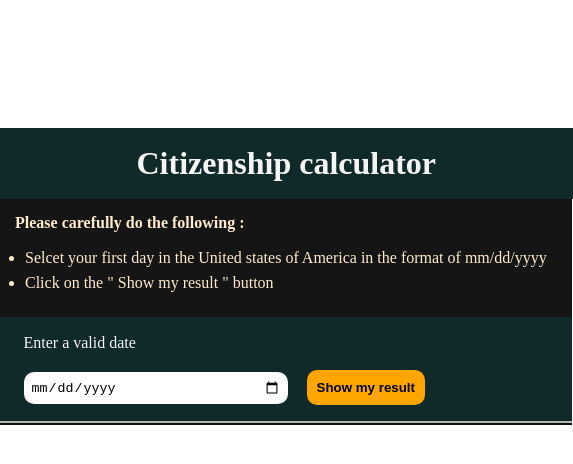
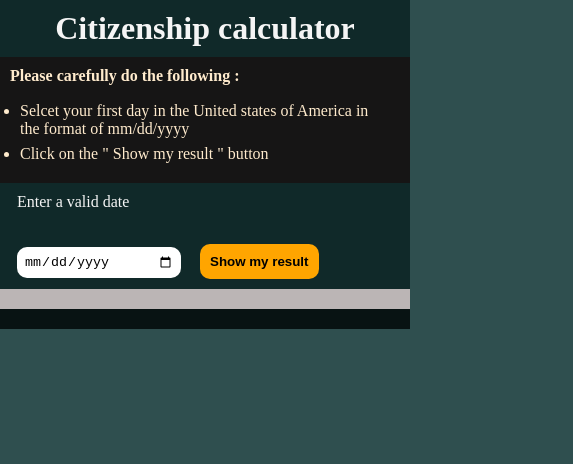
Before and after one commit to kberhane30/Citizenship-calculator, a website: page index.html in a window 390 px wide. Shown: the whole page, 573 px wide, since content can reach past the window. Drawn offline with Linux system fonts and the light colour scheme.

Commit message:
Responisivity
Added some lines of code to make the app a device friendly.

```diff
--- a/javaScript.js
+++ b/javaScript.js
@@ -1,3 +1,4 @@
+
 
 
 let selectDate = document.getElementById('Calender');
@@ -31,7 +32,7 @@ console.log(period.get('days'));
 console.log(applyingDate.format('MMM/DD/YYYY'));
 
 dur.innerText = period.get('years') +" years " + period.get('month') + " months " + period.get('days') + " Days ";
-apply.innerText = applyingDate.format('MMM/DD/YYYY');
+apply.innerText = applyingDate.format('MMMM/DD/YYYY');
 
 
 
--- a/style.css
+++ b/style.css
@@ -4,14 +4,6 @@
 }
 .calculator{
     margin-top: 8em;
-}
-.popup{
-    width: 600px;
-    height: 410px;
-    background-color: white;
-    position: absolute;
-    top: 16%;
-    right: 30%;
 }
 h1{
     font-family:translate;
@@ -85,3 +77,70 @@ h2{
     width: 570px;
     padding: 1px;
 }
+@media only screen and (max-width: 600px) {
+    body {
+      background-color: darkslategray;
+    }
+    .calculator{
+        margin:0px;
+        background-color:black;
+    }
+    h1{
+        font-family:translate;
+        text-align: center;
+        background-color: rgb(16, 41, 41);
+        width:100%;
+        padding: 10px;
+        color: whitesmoke;
+    }
+    .instructions{
+        background-color: rgb(22, 21, 21);
+        color: blanchedalmond;
+        width:100%;
+        padding: 10px;
+    }
+    .calc{
+        color: whitesmoke;
+        background-color: rgb(16, 41, 41);
+        width:100%;
+        padding: 10px;
+    }
+    button{
+        border-radius: 10px;
+        padding: 10px;
+        width: fit-content;
+        border-style: none;
+        outline: none;
+        /* margin-left: 15px; */
+        background-color: orange;
+        color: black;
+        font-family: Arial;
+        font-weight: bold;
+        margin-top: 15px;
+    }
+    input{
+        width: 150px;
+        border-radius: 10px;
+        padding:7px;
+        margin-left:7px;
+        border-style: none;
+        outline: none;
+    }
+    #Result{
+        text-align: center;
+        font-size: 18px;
+        color: rgb(247, 242, 239);
+        background-color: rgb(8, 19, 19);
+        width:100%;
+        margin: auto;
+        padding: 10px;
+    }
+    h2{
+        text-align: center;
+        margin: auto;
+        background-color:rgb(187, 181, 181);
+        color: rgb(28, 29, 29);
+        width: 100%;
+        padding: 10px;
+    }
+  }
```
Also changed, not shown: package.json (added, +20 -0 lines), 123.jpg (added), js.js (added).
